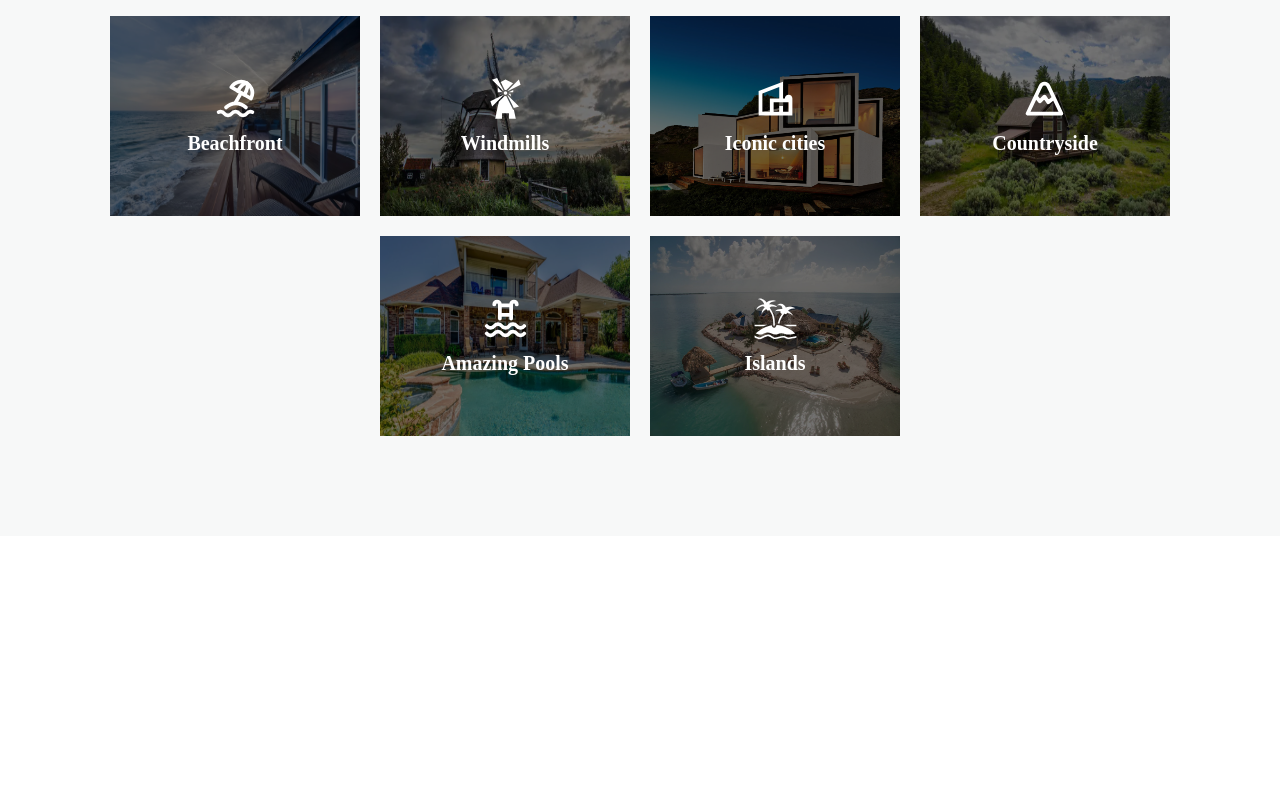
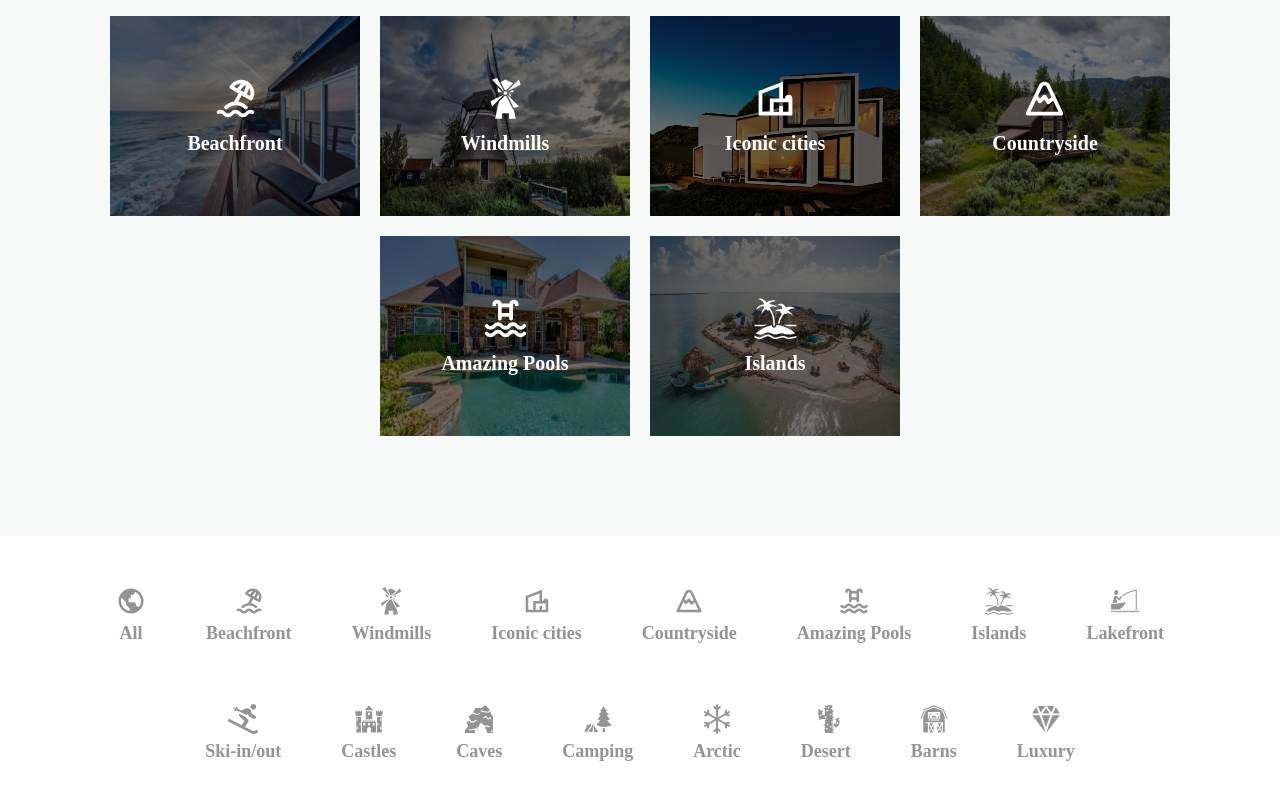
Before and after one commit to Shashank280804/StayWise, a React (Create React App) app in the folder client/: page / in a window 1280 px wide. Shown: the part 930-1730 px from the top of the page. Before the commit the page ends 1466 px from the top, so only its background shows below. Built offline with nearby package versions, Linux system fonts and the light colour scheme.

Commit message:
Added Listings and Categories

```diff
--- a/client/src/pages/HomePage.jsx
+++ b/client/src/pages/HomePage.jsx
@@ -2,6 +2,7 @@
 import Navbar from '../components/Navbar'
 import Slide from "../components/Slide"
 import Categories from '../components/Categories'
+import Listings from '../components/Listings'
 
 const HomePage = () => {
   return (
@@ -9,6 +10,7 @@
      <Navbar/>
      <Slide/>
      <Categories/>
+     <Listings/>
     </>
   )
 }
```
